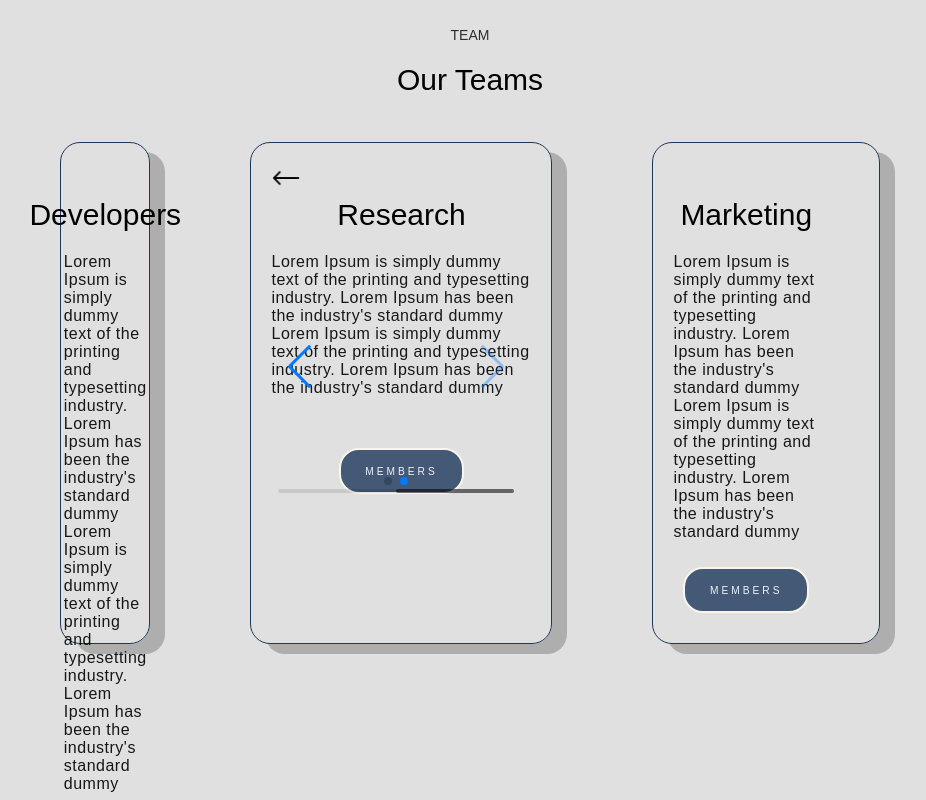
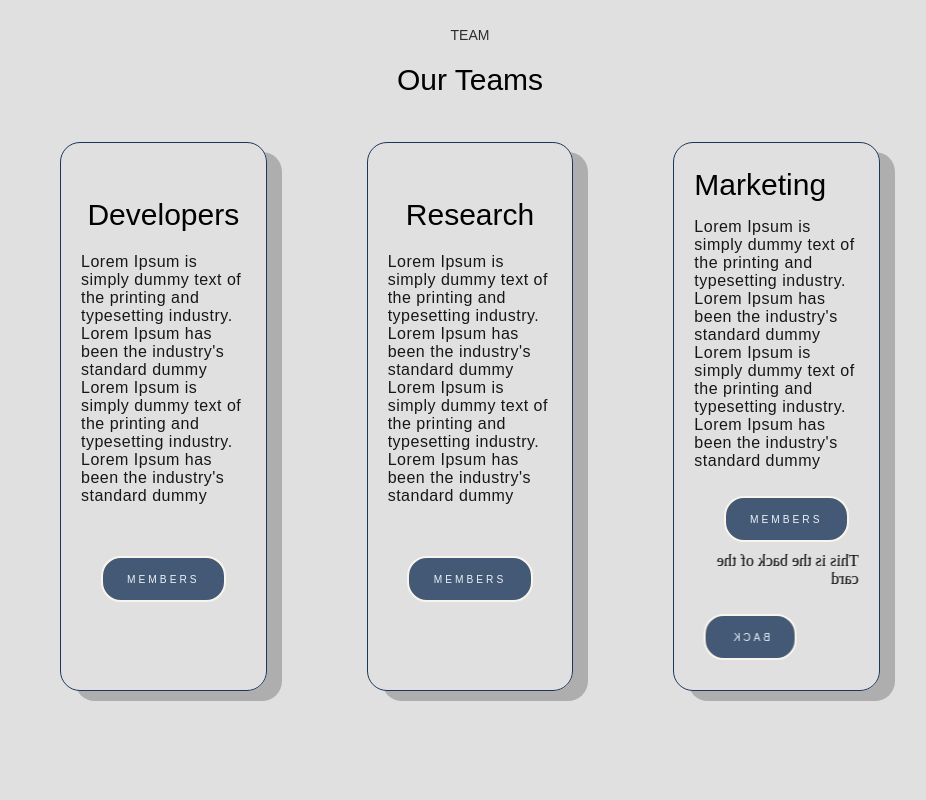
Before and after one commit to kXrock/ozu-blockchain-website, a React (Create React App) app: page / in a window 1280 px wide. Shown: the part 2920-3720 px from the top of the page, without its empty margins (170-1096 px from the left). Built offline with nearby package versions, Linux system fonts and the light colour scheme.

Commit message:
finally find the mistake aq

```diff
--- a/src/components/Home_Page/Teams Part/Teams.js
+++ b/src/components/Home_Page/Teams Part/Teams.js
@@ -58,7 +58,6 @@ const Team = props => {
                                     <img className={classes.img} src="/assets/github.png" alt=""></img>
                                 </a>
                             </div>
-
                         </div>
 
                     </div>
@@ -69,7 +68,7 @@ const Team = props => {
                         <p className={classes.p}>Lorem Ipsum is simply dummy text of the printing and typesetting industry. Lorem Ipsum has been the industry's standard dummy Lorem Ipsum is simply dummy text of the printing and typesetting industry. Lorem Ipsum has been the industry's standard dummy </p>
                         <Button className={classes.b1} style={{ top: "25px", position: "relative" }} onClick={handleFlip2} >Members</Button>
                     </div>
-                    <div classes={classes.cardback2}>
+                    <div className={classes.cardback2}>
                         <img src="/assets/back_icon.png" onClick={handleFlip2} style={{ height: "30px", width: "30px", cursor: "pointer", marginRight: "230px", display: "inline-flex" }}></img>
                         <div className={classes.backphoto}>
                             <Swiper className={classes.swiper} modules={[Navigation, Pagination, Scrollbar, A11y]}
@@ -79,9 +78,9 @@ const Team = props => {
                                 scrollbar={{ draggable: false }}
                                 onSwiper={(swiper) => console.log(swiper)}
                                 onSlideChange={() => console.log('slide change')}
-                            style={{ backgroundColor:"transparent",display:"flex",position:"relative",justifyContent: "center", height: "100%", width: "240px",transform:"rotateY(180deg)"}}>
-                            <SwiperSlide style={{backgroundColor:"transparent",transform:"rotateY(180deg)"}}>
-                                    <img className={classes.personp} src="/assets/01.jpg" style={{ width: "auto", borderRadius: "50px", background: "transparant" ,paddingBottom:"100px"}}></img>
+                                style={{  display: "flex", position: "relative", justifyContent: "center", height: "100%", width: "240px",transform: "rotateY(180deg)" }}>
+                                <SwiperSlide style={{ backgroundColor: "Yellow", transform: "rotateY(180deg)" }}>
+                                    <img className={classes.personp} src="/assets/01.jpg" style={{ width: "auto", borderRadius: "50px", background: "transparant", paddingBottom: "100px" }}></img>
                                     <p className={classes.p} style={{ marginBottom: "0" }}>Kerem Kaya</p>
                                     <div className={classes.backsocial}>
                                         <a href="https://www.linkedin.com/in/kerem-kaya-1574b0227/">
@@ -115,12 +114,12 @@ const Team = props => {
                 </div>
 
                 <div className={`${classes.card3} ${isFlipped3 ? classes.flipped3 : ''}`}>
-                    <div className={classes.cardfront3} style={{ position: "", paddingTop: "30px", paddingRight: "40px", width: "100%", display: "flex", flexDirection: "column", alignItems: "center", backfaceVisibility: "hidden" }}>
+                    <div className={classes.cardfront3} >
                         <h3 className={classes.h3}>Marketing</h3>
                         <p className={classes.p}>Lorem Ipsum is simply dummy text of the printing and typesetting industry. Lorem Ipsum has been the industry's standard dummy Lorem Ipsum is simply dummy text of the printing and typesetting industry. Lorem Ipsum has been the industry's standard dummy </p>
                         <Button className={classes.b1} onClick={handleFlip3}>Members</Button>
                     </div>
-                    <div className={classes.cardback3} style={{ position: "absolute", paddingTop: "30px", paddingRight: "40px", width: "100%", display: "flex", flexDirection: "column", alignItems: "center", backfaceVisibility: "hidden" }}>
+                    <div className={classes.cardback3} >
                         <p>This is the back of the card</p>
                         <Button onClick={handleFlip3}>back</Button>
                     </div>
@@ -131,3 +130,44 @@ const Team = props => {
 }
 
 export default Team;
+
+/*<div className={classes.backphoto}>
+                            <Swiper className={classes.swiper} modules={[Navigation, Pagination, Scrollbar, A11y]}
+                                slidesPerView={1}
+                                navigation
+                                pagination={{ clickable: true }}
+                                scrollbar={{ draggable: false }}
+                                onSwiper={(swiper) => console.log(swiper)}
+                                onSlideChange={() => console.log('slide change')}
+                                style={{ backgroundColor: "Black", display: "flex", position: "relative", justifyContent: "center", height: "100%", width: "240px" }}>
+                                <SwiperSlide style={{ backgroundColor: "Yellow", transform: "rotateY(180deg)" }}>
+                                    <img className={classes.personp} src="/assets/01.jpg" style={{ width: "auto", borderRadius: "50px", background: "transparant", paddingBottom: "100px" }}></img>
+                                    <p className={classes.p} style={{ marginBottom: "0" }}>Kerem Kaya</p>
+                                    <div className={classes.backsocial}>
+                                        <a href="https://www.linkedin.com/in/kerem-kaya-1574b0227/">
+                                            <img className={classes.img} src="/assets/linkedin.png" alt=""></img>
+                                        </a>
+                                        <a href="https://github.com/kXrock">
+                                            <img className={classes.img} src="/assets/github.png" alt=""></img>
+                                        </a>
+                                    </div>
+
+                                </SwiperSlide>
+                                <SwiperSlide>
+                                    <div className={classes.backphoto}>
+                                        <img className={classes.personp} src="/assets/01.jpg" style={{ width: "auto", borderRadius: "50px", background: "transparant" }}></img>
+                                        <p className={classes.p} style={{ marginBottom: "0" }}>Kerem Kaya</p>
+                                        <div className={classes.backsocial}>
+                                            <a href="https://www.linkedin.com/in/kerem-kaya-1574b0227/">
+                                                <img className={classes.img} src="/assets/linkedin.png" alt=""></img>
+                                            </a>
+                                            <a href="https://github.com/kXrock">
+                                                <img className={classes.img} src="/assets/github.png" alt=""></img>
+                                            </a>
+                                        </div>
+
+                                    </div>
+
+                                </SwiperSlide>
+                            </Swiper>
+                        </div>*/
--- a/src/components/Home_Page/Teams Part/Teams.module.css
+++ b/src/components/Home_Page/Teams Part/Teams.module.css
@@ -53,7 +53,7 @@
     display: flex;
     flex-direction: column;
     align-items: center;
-    position: absolute;
+    position:absolute;
     backface-visibility: hidden;
 }
 
```
Also changed, not shown: src/components/Home_Page/Teams Part/Swiper.module.css (+7 -0 lines). Lines whose indentation alone changed are shown as unchanged.
